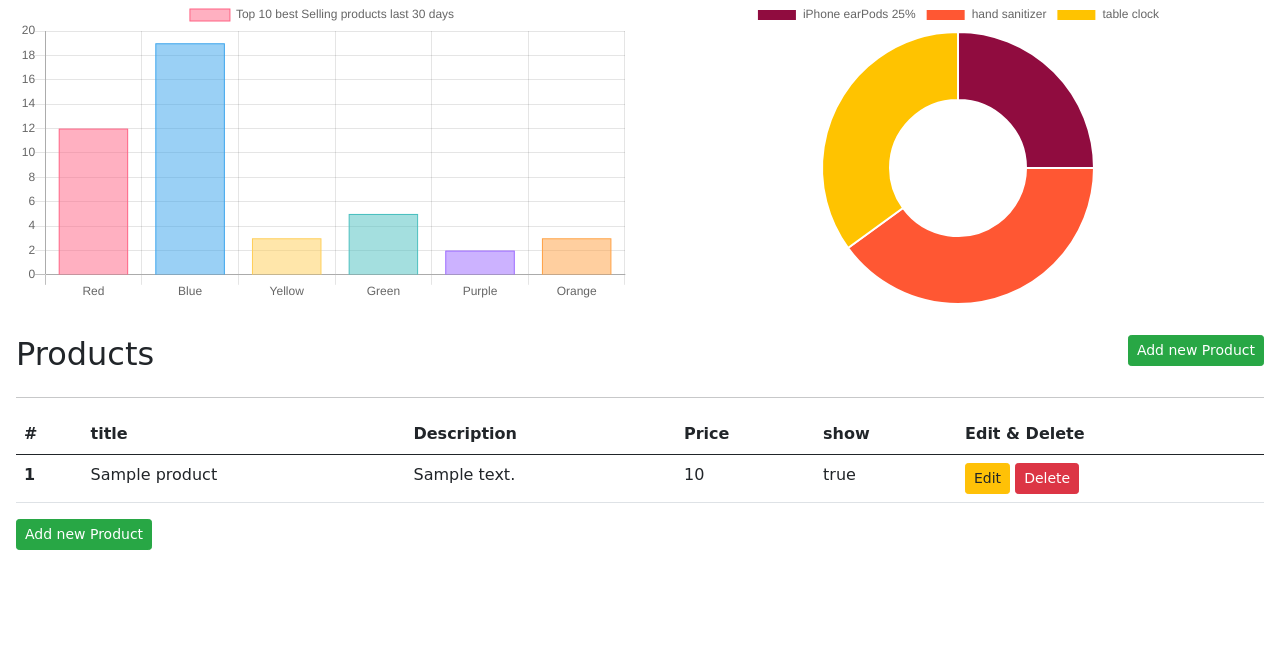
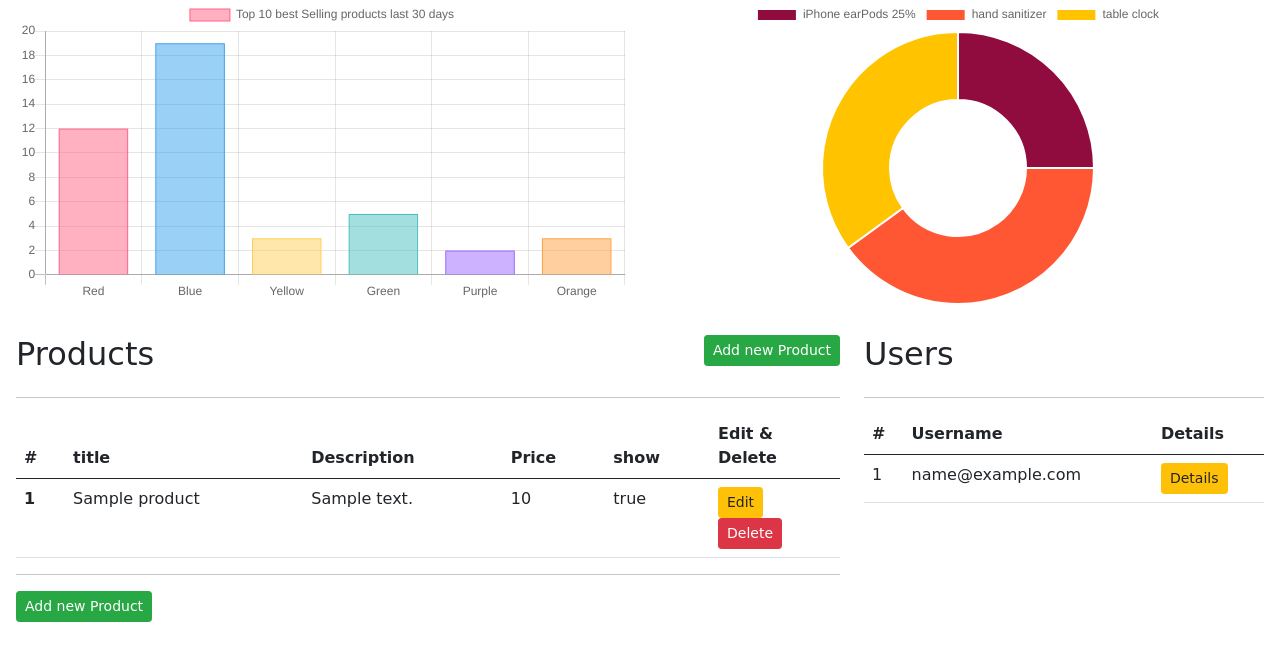
Before and after one commit to joraavanes/boutique, a Node server app: page /admin in a window 1280 px wide. Shown: the part 133-800 px from the top of the page. Run offline with Node 20, Linux system fonts and the light colour scheme; a user stored in the database is signed in; tables that the repository leaves empty hold one stand-in row (values such as "Sample post"); some libraries are stand-ins or nearby versions; some web fonts are replaced.

Commit message:
admin dashboard upgrade - users added to dashboard - session cookie options added - ne wproduct view refined

```diff
--- a/app.js
+++ b/app.js
@@ -59,6 +59,8 @@ app.use(session({
     resave: false,
     saveUninitialized: false,
     cookie: {
+        path: '/',
+        httpOnly: true,
         maxAge: 3600000 * 5 // expires within 5 hours (1800000ms)
     },
     store: sessionStore
--- a/controllers/adminController.js
+++ b/controllers/adminController.js
@@ -1,14 +1,24 @@
 const Product = require('../models/Product');
+const User = require('../models/User');
 const Category = require('../models/Category');
 
 exports.dashboard = (req, res, next) => {
+    let model = {};
+
     Product.find()
+        .limit(10)
         .sort({issuedDate: -1})
         .then(products => {
-            res.render('admin/dashboard', {
+            model = {
                 products,
                 barChartData: [12, 19, 3, 5, 2, 3]
-            });
+            };
+            return User.find();
+        })
+        .then(users => {
+            model.users = users;
+
+            res.render('admin/dashboard', model);
         })
         .catch(err => {
             console.log(err);
--- a/public/css/styles.css
+++ b/public/css/styles.css
@@ -19,6 +19,14 @@ html,body{
     backdrop-filter: blur(.3rem);
 }
 
+.line-clamp{
+    display: -webkit-box;
+    -webkit-line-clamp: 1;
+    -webkit-box-orient: vertical;
+    text-overflow: ellipsis;
+    overflow: hidden;
+}
+
 @media screen and (min-width: 992px){
     .nav-item.dropdown:hover .dropdown-menu{
         display:block;
--- a/views/admin/dashboard.hbs
+++ b/views/admin/dashboard.hbs
@@ -47,10 +47,11 @@
         </div>
     </div>
     <div class="row">
-        <div class="col">
+        <div class="col-12 col-md-8">
                 <div class="clearfix margin-top-nav">
                     <h2 class="float-left">Products</h2>
                     <a class="btn btn-success btn-sm float-right" href="/admin/products/new-product">Add new Product</a>
+
                 </div>
                 <hr>
 
@@ -59,22 +60,22 @@
                         <tr>
                         <th scope="col">#</th>
                         <th scope="col">title</th>
-                        <th scope="col">Description</th>
+                        <th scope="col" style="max-width: 300px;">Description</th>
                         <th scope="col">Price</th>
                         <th scope="col">show</th>
-                        <th scope="col">Edit & Delete</th>
+                        <th scope="col" style="width: 130px">Edit & Delete</th>
                         </tr>
                     </thead>
                     <tbody>
                         {{#each products}}
                             <tr>
                                 <th scope="row">{{formatIndex @index}}</th>
-                                <td>{{this.title}}</td>
-                                <td>{{this.description}}</td>
-                                <td>{{this.price}}</td>
-                                <td>{{this.show}}</td>
+                                <td><p class="line-clamp" title="{{title}}">{{title}}</p></td>
+                                <td><p class="line-clamp" title="{{description}}">{{description}}</p></td>
+                                <td>{{price}}</td>
+                                <td>{{show}}</td>
                                 <td>
-                                    <a class="btn btn-warning btn-sm" href="/admin/products/edit-product/{{this._id}}">Edit</a>
+                                    <a class="btn btn-warning btn-sm" href="/admin/products/edit-product/{{_id}}">Edit</a>
                                     <button type="button" class="btn btn-danger btn-sm" data-toggle="modal" data-target="#delete-modal">Delete</button>
 
                                     {{!-- <form action="/admin/products/delete-product" method="POST" style="display: inline;">
@@ -87,7 +88,37 @@
                     </tbody>
                 </table>
 
+                <hr>
+
             <a class="btn btn-success btn-sm" href="/admin/products/new-product">Add new Product</a>
+        </div>
+        <div class="col-12 col-md-4">
+            <div class="clearfix margin-top-nav">
+                <h2 class="float-left">Users</h2>
+            </div>
+            <hr>
+
+            <table class="table">
+                <thead class="thead-dark">
+                    <tr>
+                        <th>#</th>
+                        <th>Username</th>
+                        <th>Details</th>
+                    </tr>
+                </thead>
+                <tbody>
+                    {{#each users}}
+                        <tr>
+                            <td>{{formatIndex @index}}</td>
+                            <td>{{email}}</td>
+                            <td>
+                                <a href="#" class="btn btn-sm btn-warning">Details</a>
+                            </td>
+                        </tr>
+                    {{/each}}
+                </tbody>
+            </table>
+
         </div>
     </div>
 </div>
```
Also changed, not shown: views/admin/new-product.hbs (+12 -10 lines).
